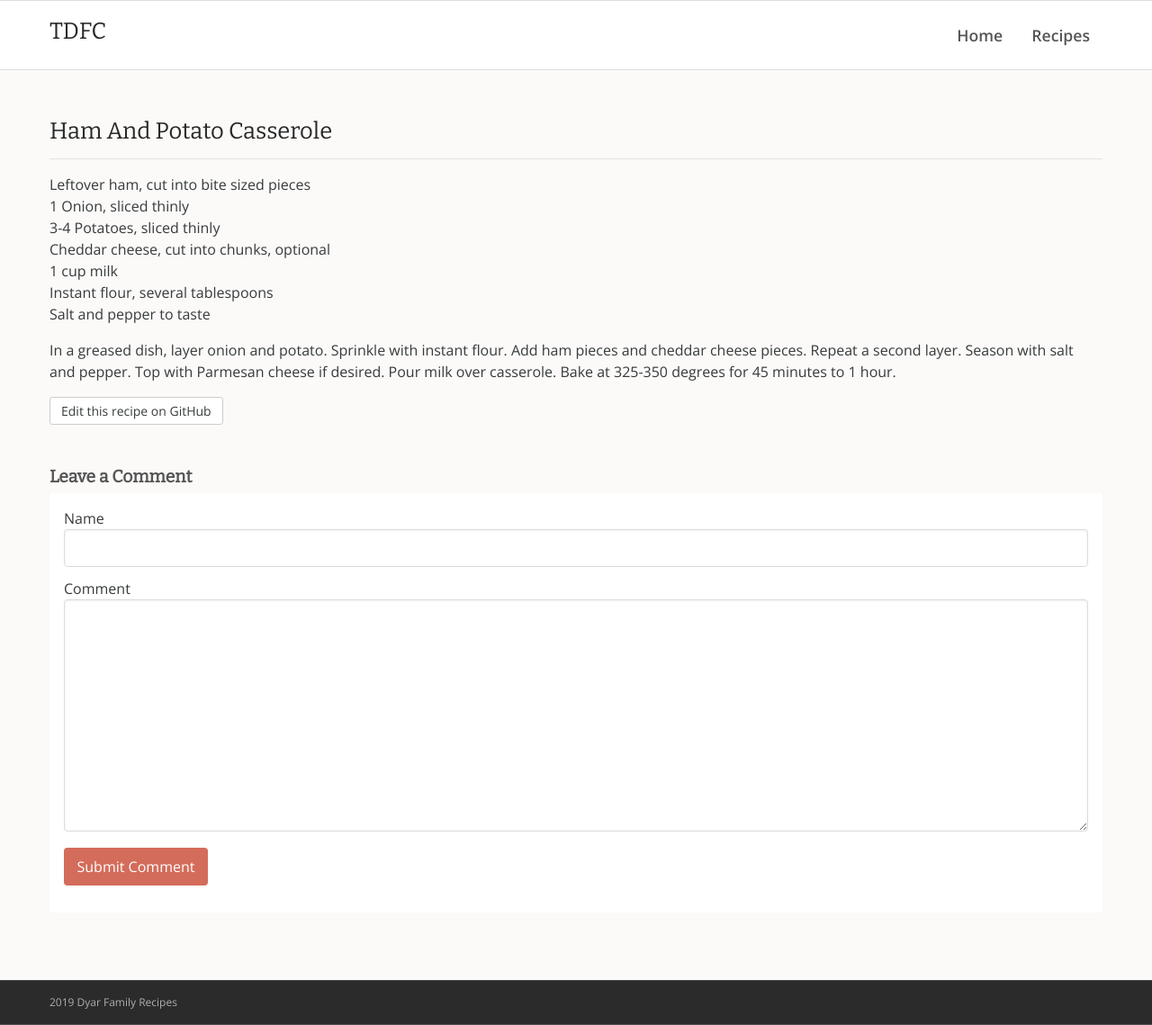
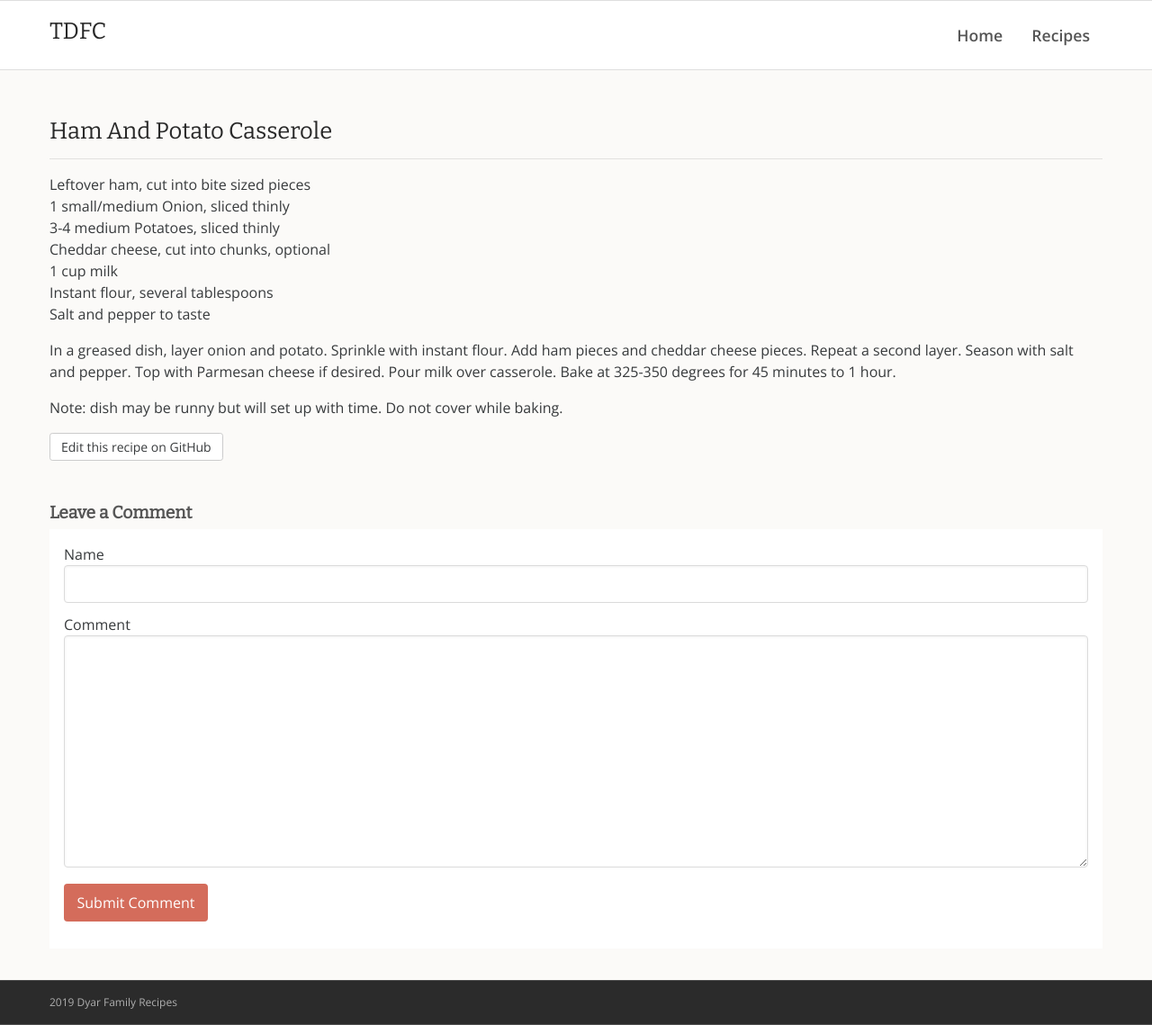
Before and after one commit to rdyar/tdfc, a Jekyll site: the page built from _main-courses/ham-and-potato-casserole.md, in a window 1280 px wide and 1139 px high. Shown: the whole window at 90% size. Built offline with Jekyll 4.4.1, drawn with Linux system fonts in a browser that asks for light colours.

Commit message:
Update ham-and-potato-casserole.md

```diff
--- a/_main-courses/ham-and-potato-casserole.md
+++ b/_main-courses/ham-and-potato-casserole.md
@@ -2,8 +2,8 @@
 ---
 
 Leftover ham, cut into bite sized pieces
-1 Onion, sliced thinly
-3-4 Potatoes, sliced thinly
+1 small/medium Onion, sliced thinly
+3-4 medium Potatoes, sliced thinly
 Cheddar cheese, cut into chunks, optional
 1 cup milk
 Instant flour, several tablespoons
@@ -13,3 +13,5 @@ In a greased dish, layer onion and potato. Sprinkle with instant flour. Add ham
 cheddar cheese pieces. Repeat a second layer. Season with salt and pepper. Top with
 Parmesan cheese if desired. Pour milk over casserole. Bake at 325-350 degrees for 45 minutes
 to 1 hour.
+
+Note:  dish may be runny but will set up with time.  Do not cover while baking.
```
